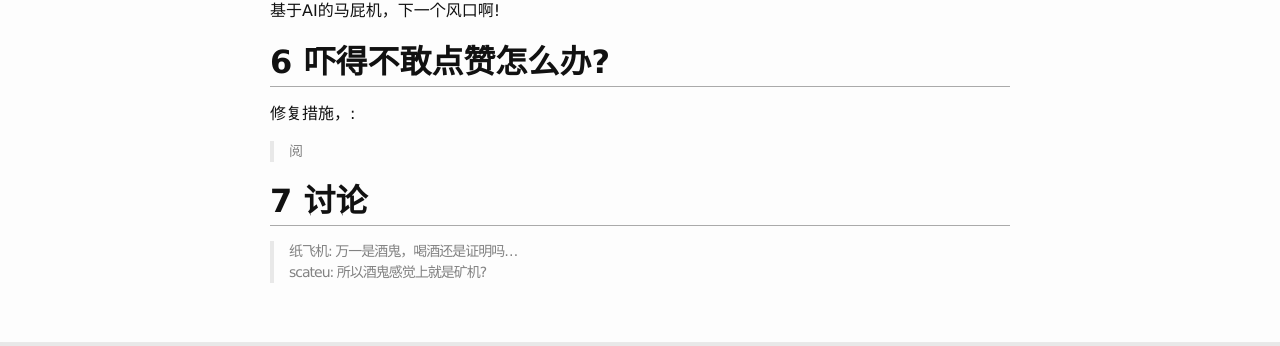
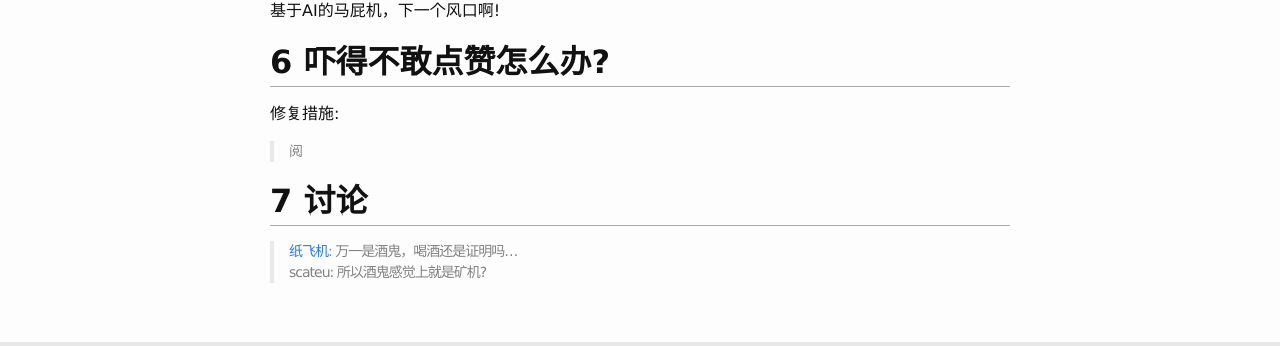
Before and after one commit to scateu/scateu.github.io, a Jekyll site: the page built from _posts/2017-11-29-proof-of-work-in-social-networking.md, in a window 1280 px wide and 900 px high, scrolled down 1716 px. Shown: the part 355-701 px from the top of the window. Built offline with Jekyll 4.4.1, drawn with Linux system fonts in a browser that asks for light colours; nearby versions of some CDN libraries; formulas are drawn with MathJax 3; comment, search, counter and statistics services are not loaded; some of the changed lines change nothing that is shown.

Commit message:
Thu Nov 30 20:54:14 CST 2017

```diff
--- a/_posts/2017-11-29-proof-of-work-in-social-networking.md
+++ b/_posts/2017-11-29-proof-of-work-in-social-networking.md
@@ -89,11 +89,11 @@ mathjax: true
 
 ## 6 吓得不敢点赞怎么办?
 
-修复措施，:
+修复措施:
 
 > 阅
 
 ## 7 讨论
 
-> 纸飞机: 万一是酒鬼，喝酒还是证明吗...
+> [纸飞机](https://sdr-x.github.io): 万一是酒鬼，喝酒还是证明吗...
 > scateu: 所以酒鬼感觉上就是矿机?
```
